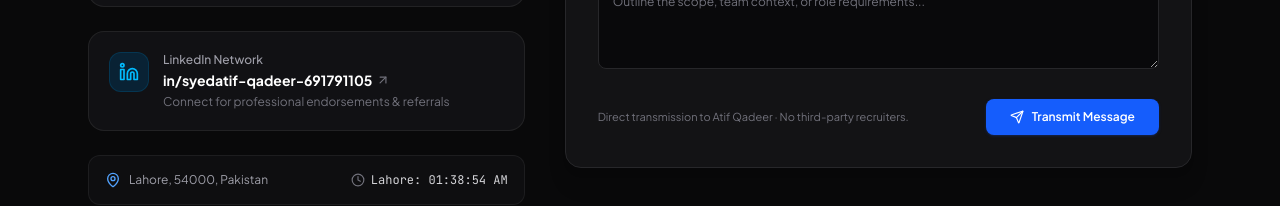
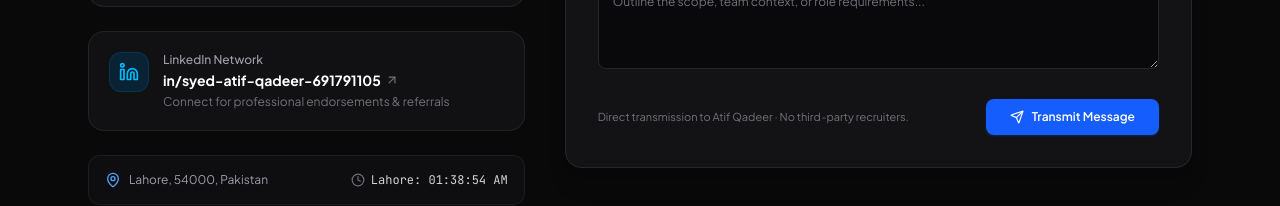
Before and after one commit to atifqadeer/portfolio, a React (Vite) app: page / in a window 1280 px wide. Shown: the part 7943-8149 px from the top of the page. Built offline with nearby package versions, Linux system fonts and the light colour scheme; a web font is replaced by a local one.

Commit message:
Update ContactSection.tsx

```diff
--- a/src/components/ContactSection.tsx
+++ b/src/components/ContactSection.tsx
@@ -170,7 +170,7 @@ export const ContactSection: React.FC = () => {
                     rel="noreferrer"
                     className="text-sm font-bold text-white hover:text-sky-400 transition-colors flex items-center gap-1 mt-0.5"
                   >
-                    <span>in/syedatif-qadeer-691791105</span>
+                    <span>in/syed-atif-qadeer-691791105</span>
                     <ArrowUpRight className="w-3.5 h-3.5 text-zinc-500" />
                   </a>
                   <p className="text-xs text-zinc-500 mt-1">Connect for professional endorsements & referrals</p>
```
